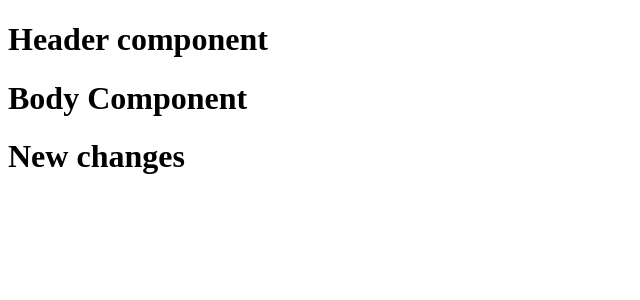
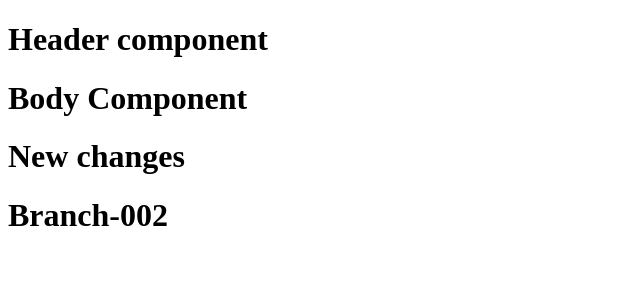
Before and after one commit to Adarsha-React/TestRepository, a React (Vite) app: page / in a window 1280 px wide. Shown: the top 300 px of the page, without its empty margins (0-640 px from the left). Built offline with nearby package versions, Linux system fonts and the light colour scheme.

Commit message:
branch-002 changes

```diff
--- a/components/Body.js
+++ b/components/Body.js
@@ -3,6 +3,7 @@ const Body = () => {
     <div>
       <h1>Body Component</h1>
       <h1>New changes</h1>
+      <h1>Branch-002</h1>
     </div>
   );
 };
```
